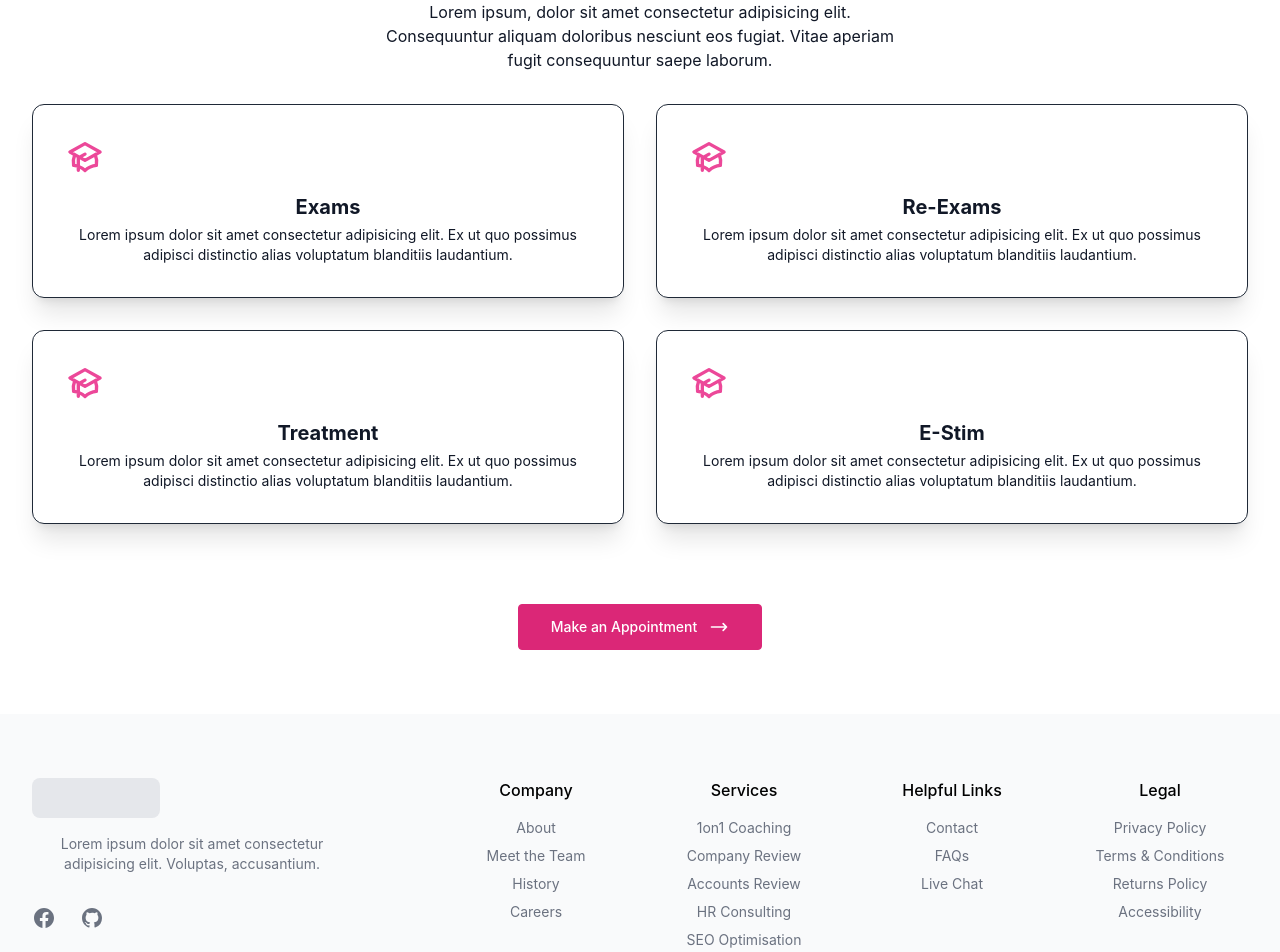
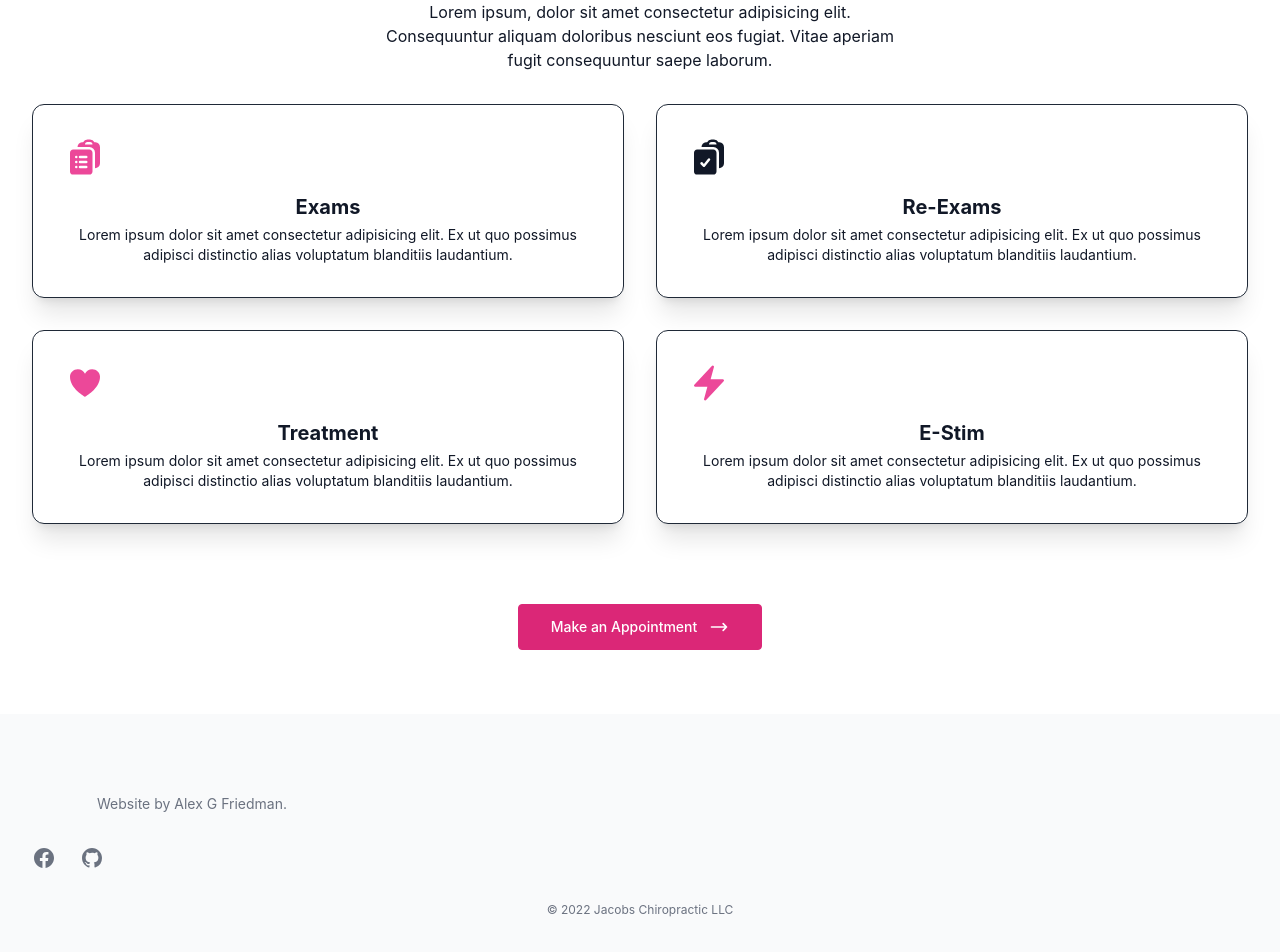
Before and after one commit to friedmanalexg/jacobs-chiro-page, a React (Create React App) app: page /services in a window 1280 px wide. Shown: the part 220-1172 px from the top of the page. Built offline with nearby package versions, Linux system fonts and the light colour scheme.

Commit message:
demo build complete

```diff
--- a/src/components/Contact.js
+++ b/src/components/Contact.js
@@ -2,13 +2,47 @@ import React from 'react'
 
 const Contact = () => {
   return (
-    <div className='my__contact'>
-        <h2>Contact</h2>
-        <p>your contact info</p>
-        <h2>Make an Appointment</h2>
-        <p>your scheduling info</p>
+      <section>
+        <div class="mx-auto max-w-screen-2xl px-4 py-16 sm:px-6 lg:px-8">
+          <div class="grid grid-cols-1 lg:h-screen lg:grid-cols-2">
+            <div class="relative z-10 lg:py-16">
+              <div class="relative h-64 sm:h-80 lg:h-full">
+                <img
+                  alt="House"
+                  src="https://images.unsplash.com/photo-1583608205776-bfd35f0d9f83?ixlib=rb-1.2.1&ixid=MnwxMjA3fDB8MHxwaG90by1wYWdlfHx8fGVufDB8fHx8&auto=format&fit=crop&w=1770&q=80"
+                  class="absolute inset-0 h-full w-full object-cover"
+                />
+              </div>
+            </div>
 
-    </div>
+            <div class="relative flex items-center bg-gray-100">
+              <span
+                class="hidden lg:absolute lg:inset-y-0 lg:-left-16 lg:block lg:w-16 lg:bg-gray-100"
+              ></span>
+
+              <div class="p-8 sm:p-16 lg:p-24">
+                <h2 class="text-2xl font-bold sm:text-3xl">
+                  Contact
+                </h2>
+
+                  <p class="mt-4 text-gray-600">
+                  Dr. Brett C Jacobs D.C.<br/>
+                  243 W State St <br/>
+                  Newcomerstown, OH 43832 <br/>
+                  1-XXX-XXX-XXXX <br/>
+                  </p>
+                <h2 class="text-2xl font-bold sm:text-1xl">
+                  Make an Appointment
+                </h2>
+                  <p class="mt-4 text-gray-600">Email bretty@brettysemail.com<br/>
+                  or call or visit between 8AM and 5:30PM</p>
+
+              </div>
+            </div>
+          </div>
+        </div>
+      </section>
+
   )
 }
 
--- a/src/components/Footer.js
+++ b/src/components/Footer.js
@@ -6,11 +6,10 @@ const Footer = () => {
   <div class="mx-auto max-w-screen-xl px-4 py-16 sm:px-6 lg:px-8">
     <div class="grid grid-cols-1 gap-8 lg:grid-cols-3">
       <div>
-        <span class="block h-10 w-32 rounded-lg bg-gray-200"></span>
+
 
         <p class="mt-4 max-w-xs text-sm text-gray-500">
-          Lorem ipsum dolor sit amet consectetur adipisicing elit. Voluptas,
-          accusantium.
+          Website by Alex G Friedman.
         </p>
 
         <div class="mt-8 flex gap-6 text-gray-500">
@@ -55,52 +54,12 @@ const Footer = () => {
       <div
         class="grid grid-cols-1 gap-8 sm:grid-cols-2 lg:col-span-2 lg:grid-cols-4"
       >
-        <div>
-          <p class="font-medium">Company</p>
 
-          <nav
-            aria-label="Footer Nav"
-            class="mt-4 flex flex-col space-y-2 text-sm text-gray-500"
-          >
-            <a class="hover:opacity-75" href=""> About </a>
-            <a class="hover:opacity-75" href=""> Meet the Team </a>
-            <a class="hover:opacity-75" href=""> History </a>
-            <a class="hover:opacity-75" href=""> Careers </a>
-          </nav>
-        </div>
 
-        <div>
-          <p class="font-medium">Services</p>
 
-          <nav class="mt-4 flex flex-col space-y-2 text-sm text-gray-500">
-            <a class="hover:opacity-75" href=""> 1on1 Coaching </a>
-            <a class="hover:opacity-75" href=""> Company Review </a>
-            <a class="hover:opacity-75" href=""> Accounts Review </a>
-            <a class="hover:opacity-75" href=""> HR Consulting </a>
-            <a class="hover:opacity-75" href=""> SEO Optimisation </a>
-          </nav>
-        </div>
 
-        <div>
-          <p class="font-medium">Helpful Links</p>
 
-          <nav class="mt-4 flex flex-col space-y-2 text-sm text-gray-500">
-            <a class="hover:opacity-75" href=""> Contact </a>
-            <a class="hover:opacity-75" href=""> FAQs </a>
-            <a class="hover:opacity-75" href=""> Live Chat </a>
-          </nav>
-        </div>
 
-        <div>
-          <p class="font-medium">Legal</p>
-
-          <nav class="mt-4 flex flex-col space-y-2 text-sm text-gray-500">
-            <a class="hover:opacity-75" href=""> Privacy Policy </a>
-            <a class="hover:opacity-75" href=""> Terms & Conditions </a>
-            <a class="hover:opacity-75" href=""> Returns Policy </a>
-            <a class="hover:opacity-75" href=""> Accessibility </a>
-          </nav>
-        </div>
       </div>
     </div>
 
--- a/src/components/Home.js
+++ b/src/components/Home.js
@@ -23,10 +23,10 @@ const Home = () => {
         </p>
 
         <a
-          href="#"
+          href="/contact"
           class="mt-8 inline-flex items-center rounded border border-indigo-600 bg-indigo-600 px-8 py-3 text-white hover:bg-transparent hover:text-indigo-600 focus:outline-none focus:ring active:text-indigo-500"
         >
-          <span class="text-sm font-medium"> Get Started </span>
+          <span class="text-sm font-medium"> Make an Appointment </span>
 
           <svg
             class="ml-3 h-5 w-5"
--- a/src/components/Navbar.js
+++ b/src/components/Navbar.js
@@ -10,16 +10,17 @@ const Navbar = () => {
             <div
                 class="mx-auto flex h-16 max-w-screen-xl items-center gap-8 px-4 sm:px-6 lg:px-8"
             >
-
+                <a href='/'>
                     <span class="sr-only">Home</span>
                     <span className="inline-flex">
+
                     <img
                     src={logo}
                     alt='lion logo'
                     className='logo'
                     />
                     </span>
-
+                </a>
 
 
                 <div class="flex flex-1 items-center justify-end md:justify-between">
--- a/src/components/Services.js
+++ b/src/components/Services.js
@@ -19,24 +19,11 @@ const Services = () => {
             class="block rounded-xl border border-gray-800 p-8 shadow-xl transition hover:border-pink-500/10 hover:shadow-pink-500/10"
             href="/services/digital-campaigns"
           >
-            <svg
-              xmlns="http://www.w3.org/2000/svg"
-              class="h-10 w-10 text-pink-500"
-              fill="none"
-              viewBox="0 0 24 24"
-              stroke="currentColor"
-            >
-              <path d="M12 14l9-5-9-5-9 5 9 5z" />
-              <path
-                d="M12 14l6.16-3.422a12.083 12.083 0 01.665 6.479A11.952 11.952 0 0012 20.055a11.952 11.952 0 00-6.824-2.998 12.078 12.078 0 01.665-6.479L12 14z"
-              />
-              <path
-                stroke-linecap="round"
-                stroke-linejoin="round"
-                stroke-width="2"
-                d="M12 14l9-5-9-5-9 5 9 5zm0 0l6.16-3.422a12.083 12.083 0 01.665 6.479A11.952 11.952 0 0012 20.055a11.952 11.952 0 00-6.824-2.998 12.078 12.078 0 01.665-6.479L12 14zm-4 6v-7.5l4-2.222"
-              />
+            <svg xmlns="http://www.w3.org/2000/svg" viewBox="0 0 24 24" fill="currentColor" className="h-10 w-10 text-pink-500">
+              <path fillRule="evenodd" d="M7.502 6h7.128A3.375 3.375 0 0118 9.375v9.375a3 3 0 003-3V6.108c0-1.505-1.125-2.811-2.664-2.94a48.972 48.972 0 00-.673-.05A3 3 0 0015 1.5h-1.5a3 3 0 00-2.663 1.618c-.225.015-.45.032-.673.05C8.662 3.295 7.554 4.542 7.502 6zM13.5 3A1.5 1.5 0 0012 4.5h4.5A1.5 1.5 0 0015 3h-1.5z" clipRule="evenodd" />
+              <path fillRule="evenodd" d="M3 9.375C3 8.339 3.84 7.5 4.875 7.5h9.75c1.036 0 1.875.84 1.875 1.875v11.25c0 1.035-.84 1.875-1.875 1.875h-9.75A1.875 1.875 0 013 20.625V9.375zM6 12a.75.75 0 01.75-.75h.008a.75.75 0 01.75.75v.008a.75.75 0 01-.75.75H6.75a.75.75 0 01-.75-.75V12zm2.25 0a.75.75 0 01.75-.75h3.75a.75.75 0 010 1.5H9a.75.75 0 01-.75-.75zM6 15a.75.75 0 01.75-.75h.008a.75.75 0 01.75.75v.008a.75.75 0 01-.75.75H6.75a.75.75 0 01-.75-.75V15zm2.25 0a.75.75 0 01.75-.75h3.75a.75.75 0 010 1.5H9a.75.75 0 01-.75-.75zM6 18a.75.75 0 01.75-.75h.008a.75.75 0 01.75.75v.008a.75.75 0 01-.75.75H6.75a.75.75 0 01-.75-.75V18zm2.25 0a.75.75 0 01.75-.75h3.75a.75.75 0 010 1.5H9a.75.75 0 01-.75-.75z" clipRule="evenodd" />
             </svg>
+
 
             <h2 class="mt-4 text-xl font-bold text-gray-900">Exams</h2>
 
@@ -50,24 +37,11 @@ const Services = () => {
             class="block rounded-xl border border-gray-800 p-8 shadow-xl transition hover:border-pink-500/10 hover:shadow-pink-500/10"
             href="/services/digital-campaigns"
           >
-            <svg
-              xmlns="http://www.w3.org/2000/svg"
-              class="h-10 w-10 text-pink-500"
-              fill="none"
-              viewBox="0 0 24 24"
-              stroke="currentColor"
-            >
-              <path d="M12 14l9-5-9-5-9 5 9 5z" />
-              <path
-                d="M12 14l6.16-3.422a12.083 12.083 0 01.665 6.479A11.952 11.952 0 0012 20.055a11.952 11.952 0 00-6.824-2.998 12.078 12.078 0 01.665-6.479L12 14z"
-              />
-              <path
-                stroke-linecap="round"
-                stroke-linejoin="round"
-                stroke-width="2"
-                d="M12 14l9-5-9-5-9 5 9 5zm0 0l6.16-3.422a12.083 12.083 0 01.665 6.479A11.952 11.952 0 0012 20.055a11.952 11.952 0 00-6.824-2.998 12.078 12.078 0 01.665-6.479L12 14zm-4 6v-7.5l4-2.222"
-              />
-            </svg>
+           <svg xmlns="http://www.w3.org/2000/svg" viewBox="0 0 24 24" fill="currentColor" className="w-10 h-10">
+  <path fillRule="evenodd" d="M7.502 6h7.128A3.375 3.375 0 0118 9.375v9.375a3 3 0 003-3V6.108c0-1.505-1.125-2.811-2.664-2.94a48.972 48.972 0 00-.673-.05A3 3 0 0015 1.5h-1.5a3 3 0 00-2.663 1.618c-.225.015-.45.032-.673.05C8.662 3.295 7.554 4.542 7.502 6zM13.5 3A1.5 1.5 0 0012 4.5h4.5A1.5 1.5 0 0015 3h-1.5z" clipRule="evenodd" />
+  <path fillRule="evenodd" d="M3 9.375C3 8.339 3.84 7.5 4.875 7.5h9.75c1.036 0 1.875.84 1.875 1.875v11.25c0 1.035-.84 1.875-1.875 1.875h-9.75A1.875 1.875 0 013 20.625V9.375zm9.586 4.594a.75.75 0 00-1.172-.938l-2.476 3.096-.908-.907a.75.75 0 00-1.06 1.06l1.5 1.5a.75.75 0 001.116-.062l3-3.75z" clipRule="evenodd" />
+</svg>
+
 
             <h2 class="mt-4 text-xl font-bold text-gray-900">Re-Exams</h2>
 
@@ -81,23 +55,8 @@ const Services = () => {
             class="block rounded-xl border border-gray-800 p-8 shadow-xl transition hover:border-pink-500/10 hover:shadow-pink-500/10"
             href="/services/digital-campaigns"
           >
-            <svg
-              xmlns="http://www.w3.org/2000/svg"
-              class="h-10 w-10 text-pink-500"
-              fill="none"
-              viewBox="0 0 24 24"
-              stroke="currentColor"
-            >
-              <path d="M12 14l9-5-9-5-9 5 9 5z" />
-              <path
-                d="M12 14l6.16-3.422a12.083 12.083 0 01.665 6.479A11.952 11.952 0 0012 20.055a11.952 11.952 0 00-6.824-2.998 12.078 12.078 0 01.665-6.479L12 14z"
-              />
-              <path
-                stroke-linecap="round"
-                stroke-linejoin="round"
-                stroke-width="2"
-                d="M12 14l9-5-9-5-9 5 9 5zm0 0l6.16-3.422a12.083 12.083 0 01.665 6.479A11.952 11.952 0 0012 20.055a11.952 11.952 0 00-6.824-2.998 12.078 12.078 0 01.665-6.479L12 14zm-4 6v-7.5l4-2.222"
-              />
+            <svg xmlns="http://www.w3.org/2000/svg" fill="currentColor" viewBox="0 0 24 24" className="h-10 w-10 text-pink-500">
+              <path strokeLinecap="round" strokeLinejoin="round" d="M21 8.25c0-2.485-2.099-4.5-4.688-4.5-1.935 0-3.597 1.126-4.312 2.733-.715-1.607-2.377-2.733-4.313-2.733C5.1 3.75 3 5.765 3 8.25c0 7.22 9 12 9 12s9-4.78 9-12z" />
             </svg>
 
             <h2 class="mt-4 text-xl font-bold text-gray-900">Treatment</h2>
@@ -112,24 +71,10 @@ const Services = () => {
             class="block rounded-xl border border-gray-800 p-8 shadow-xl transition hover:border-pink-500/10 hover:shadow-pink-500/10"
             href="/services/digital-campaigns"
           >
-            <svg
-              xmlns="http://www.w3.org/2000/svg"
-              class="h-10 w-10 text-pink-500"
-              fill="none"
-              viewBox="0 0 24 24"
-              stroke="currentColor"
-            >
-              <path d="M12 14l9-5-9-5-9 5 9 5z" />
-              <path
-                d="M12 14l6.16-3.422a12.083 12.083 0 01.665 6.479A11.952 11.952 0 0012 20.055a11.952 11.952 0 00-6.824-2.998 12.078 12.078 0 01.665-6.479L12 14z"
-              />
-              <path
-                stroke-linecap="round"
-                stroke-linejoin="round"
-                stroke-width="2"
-                d="M12 14l9-5-9-5-9 5 9 5zm0 0l6.16-3.422a12.083 12.083 0 01.665 6.479A11.952 11.952 0 0012 20.055a11.952 11.952 0 00-6.824-2.998 12.078 12.078 0 01.665-6.479L12 14zm-4 6v-7.5l4-2.222"
-              />
-            </svg>
+            <svg xmlns="http://www.w3.org/2000/svg" viewBox="0 0 24 24" fill="currentColor" className="w-10 h-10 text-pink-500">
+  <path fillRule="evenodd" d="M14.615 1.595a.75.75 0 01.359.852L12.982 9.75h7.268a.75.75 0 01.548 1.262l-10.5 11.25a.75.75 0 01-1.272-.71l1.992-7.302H3.75a.75.75 0 01-.548-1.262l10.5-11.25a.75.75 0 01.913-.143z" clipRule="evenodd" />
+</svg>
+
 
             <h2 class="mt-4 text-xl font-bold text-gray-900">E-Stim</h2>
 
@@ -204,7 +149,7 @@ const Services = () => {
 
         <div class="mt-12 text-center">
           <a
-            href="#"
+            href="/contact"
             class="mt-8 inline-flex items-center rounded border border-pink-600 bg-pink-600 px-8 py-3 text-white hover:bg-transparent focus:outline-none focus:ring active:text-pink-500"
           >
             <span class="text-sm font-medium"> Make an Appointment </span>
```
Lines whose indentation alone changed are shown as unchanged.
